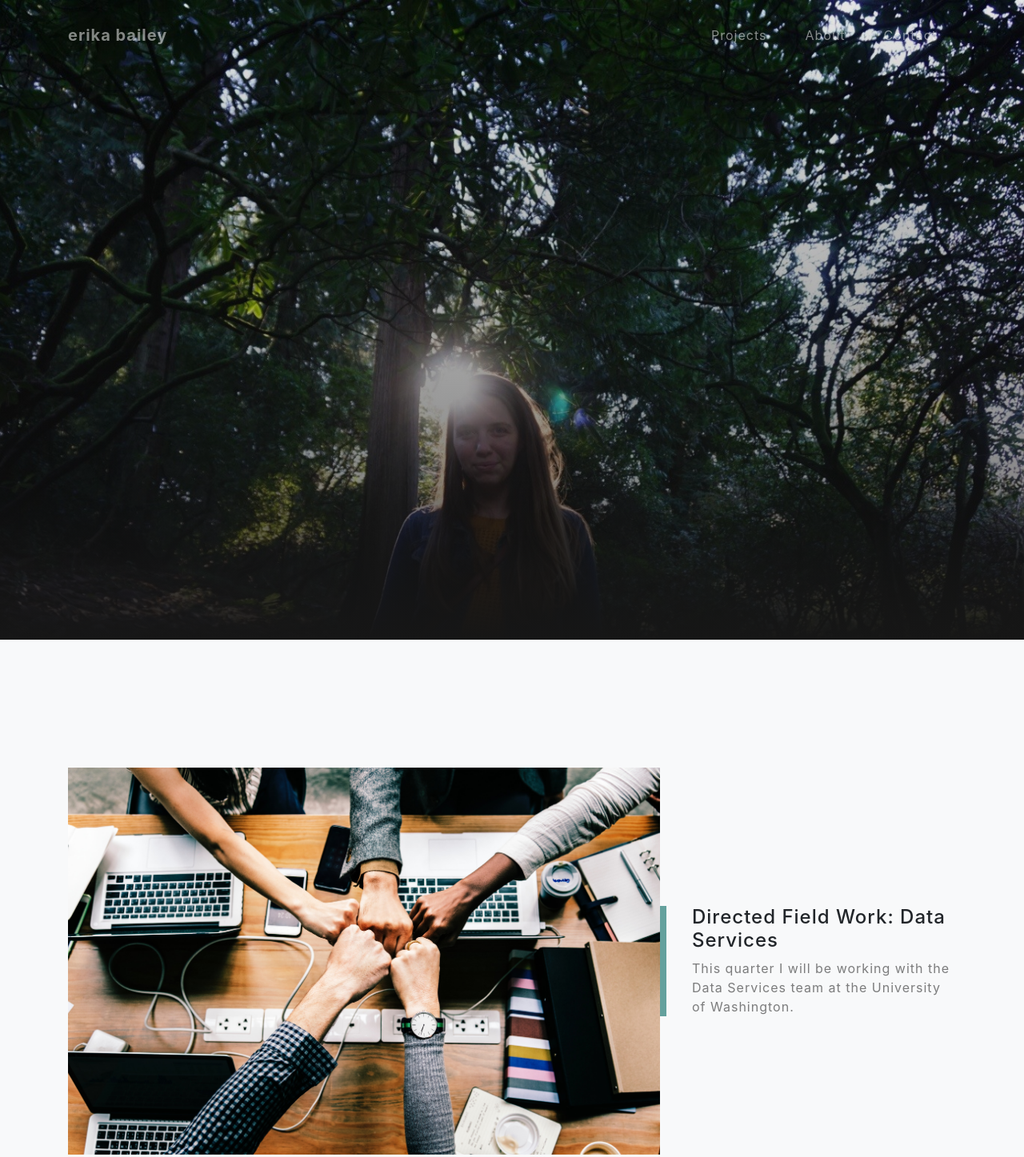
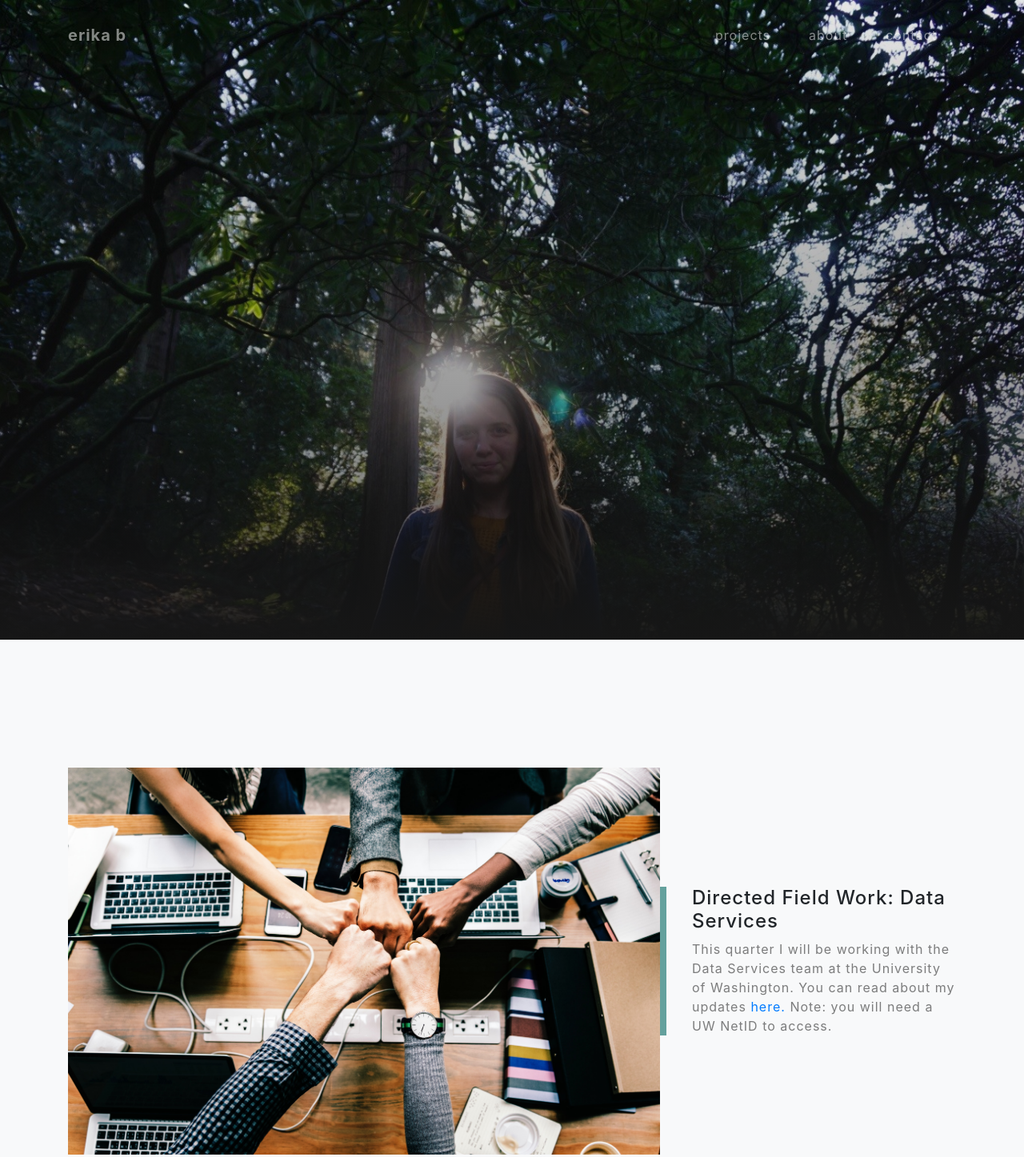
Before and after one commit to erika-b/me, a website with bundled scripts: page index.html in a window 1280 px wide. Shown: the top 1447 px of the page at 80% size. Built offline with nearby package versions, Linux system fonts and the light colour scheme.

Commit message:
data services updated with reflection

```diff
--- a/index.html
+++ b/index.html
@@ -8,7 +8,7 @@
     <meta name="description" content="">
     <meta name="author" content="">
 
-    <title>erika bailey</title>
+    <title>erika b</title>
 
     <!-- Bootstrap core CSS -->
     <link href="vendor/bootstrap/css/bootstrap.min.css" rel="stylesheet">
@@ -28,7 +28,7 @@
     <!-- Navigation -->
     <nav class="navbar navbar-expand-lg navbar-light fixed-top" id="mainNav">
       <div class="container">
-        <a class="navbar-brand js-scroll-trigger" href="#page-top">erika bailey</a>
+        <a class="navbar-brand js-scroll-trigger" href="#page-top">erika b</a>
         <button class="navbar-toggler navbar-toggler-right" type="button" data-toggle="collapse" data-target="#navbarResponsive" aria-controls="navbarResponsive" aria-expanded="false" aria-label="Toggle navigation">
           Menu
           <i class="fas fa-bars"></i>
@@ -37,12 +37,12 @@
           <ul class="navbar-nav ml-auto">
             <li class="nav-item">
             <li class="nav-item">
-              <a class="nav-link js-scroll-trigger" href="#projects">Projects</a>
+              <a class="nav-link js-scroll-trigger" href="#projects">projects</a>
             </li>
-            <a class="nav-link js-scroll-trigger" href="#about">About</a>
+            <a class="nav-link js-scroll-trigger" href="#about">about</a>
             </li>
             <li class="nav-item">
-              <a class="nav-link js-scroll-trigger" href="#signup">Contact</a>
+              <a class="nav-link js-scroll-trigger" href="#signup">contact</a>
             </li>
           </ul>
         </div>
@@ -74,7 +74,7 @@
           <div class="col-xl-4 col-lg-5">
             <div class="featured-text text-center text-lg-left">
               <h4>Directed Field Work: Data Services</h4>
-              <p class="text-black-50 mb-0">This quarter I will be working with the Data Services team at the University of Washington.</p>
+              <p class="text-black-50 mb-0">This quarter I will be working with the Data Services team at the University of Washington. You can read about my updates <a href = https://docs.google.com/document/d/1RTRL8h5ajR_4Fcdz7iApC6mjj9h8EFk6d-GCU5DxGIs/edit?usp=sharing>here.</a> Note: you will need a UW NetID to access.</p>
             </div>
           </div>
         </div>
@@ -125,7 +125,8 @@
                     <div class="d-flex h-100">
                       <div class="project-text w-100 my-auto text-center text-lg-left">
                         <h4 class="text-white">Collection + Display: Family Separtion</h4>
-                        <p class="mb-0 text-white-50">In the Research Commons I have worked on creating several displaysand collections. Over Summer Quarter 2018 we created this display and collection in response to current events and concern in our community. Design by me.</p>
+                        <p class="mb-0 text-white-50">In the Research Commons I have worked on creating several displays and collections.
+                          Over Summer Quarter 2018 we created this display and <a href= https://twitter.com/uwrescommons/status/1016415429915340805>corresponding bookmarks</a> in response to current events and concern in our community. Design by me.</p>
                         <hr class="d-none d-lg-block mb-0 ml-0">
                       </div>
                     </div>
@@ -211,7 +212,7 @@
                 <h4 class="text-uppercase m-0">Email</h4>
                 <hr class="my-4">
                 <div class="small text-black-50">
-                  <a href="#">erikaab(at)uw.edu</a>
+                  <a href="#">erikaabailey(at)gmail.com</a>
                 </div>
               </div>
             </div>
```
